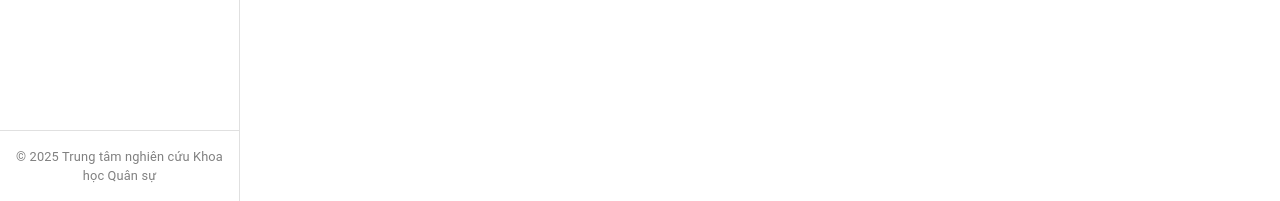
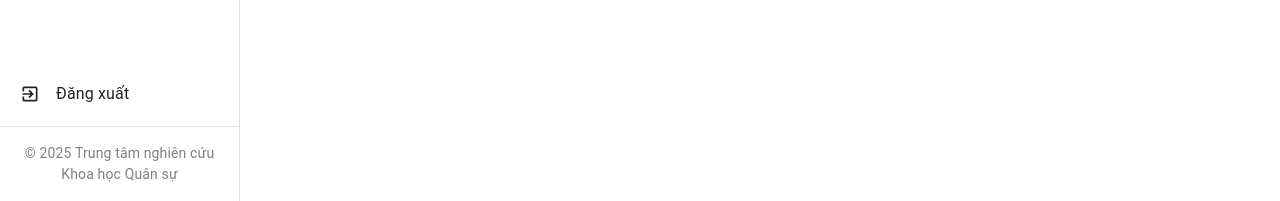
Before and after one commit to fightforfreedom2k3/frontend_employee, a React (Vite) app: page /attendance in a window 1280 px wide. Shown: the part 599-800 px from the top of the page. Built offline with nearby package versions, Linux system fonts and the light colour scheme; no server answers.

Commit message:
fix attendance-list

```diff
--- a/src/layouts/MainLayout.tsx
+++ b/src/layouts/MainLayout.tsx
@@ -19,6 +19,7 @@ import PeopleIcon from '@mui/icons-material/People';
 import BusinessIcon from '@mui/icons-material/Business';
 import DescriptionIcon from '@mui/icons-material/Description';
 import { Link, Outlet, useLocation } from 'react-router-dom';
+import ExitToAppIcon from '@mui/icons-material/ExitToApp';
 
 const drawerWidth = 240;
 
@@ -28,17 +29,27 @@ export default function MainLayout() {
   const location = useLocation(); // Lấy URL hiện tại
   const role = localStorage.getItem('role');
 
+  //Xử lí giao diện mobi
   const handleDrawerToggle = () => {
     setMobileOpen(!mobileOpen);
   };
 
-  // Danh sách menu
+  //Xử lí đăng xuất
+  const handleLogout = () => {
+    //add thêm gọi api đăng xuất ở đây
+    localStorage.clear();
+    window.location.href = '/login';
+  };
+
+  // Danh sách màn hình theo role
   const menuItems = [
+    //dasboard
     {
       text: 'Dashboard',
       icon: <DashboardIcon />,
       path: '/dashboard',
     },
+    //role ADMIN
     {
       text: 'Nhân viên',
       icon: <PeopleIcon />,
@@ -63,6 +74,8 @@ export default function MainLayout() {
       path: '/attendance',
       role: 'ADMIN',
     },
+    //role DEPARTMENT_MANAGER
+    //role EMPLOYEE
     {
       text: 'Lịch sử chấm công',
       icon: <DescriptionIcon />,
@@ -71,6 +84,7 @@ export default function MainLayout() {
     },
   ];
 
+  // Lọc menu theo role
   const menuItemsByRole = menuItems.filter(
     item => !item.role || item.role === role
   );
@@ -112,9 +126,35 @@ export default function MainLayout() {
           );
         })}
       </List>
+      <ListItemButton
+        className="logout-button"
+        sx={{
+          borderRadius: '8px',
+          mx: 1,
+          my: 1,
+          '&:hover': { bgcolor: theme.palette.action.hover },
+          display: 'flex',
+          alignItems: 'center',
+          padding: '6px 12px',
+          height: '48px',
+          flexGrow: 0,
+        }}
+        onClick={handleLogout}
+      >
+        <ExitToAppIcon sx={{ fontSize: '20px' }} />
+        <ListItemText
+          primary="Đăng xuất"
+          sx={{
+            ml: 2,
+            fontWeight: 'bold',
+            color: theme.palette.text.primary,
+            fontSize: '1rem',
+          }}
+        />
+      </ListItemButton>
       <Divider />
       <Box
-        sx={{ textAlign: 'center', p: 2, fontSize: '0.8rem', color: 'gray' }}
+        sx={{ textAlign: 'center', p: 2, fontSize: '0.875rem', color: 'gray' }}
       >
         © 2025 Trung tâm nghiên cứu Khoa học Quân sự
       </Box>
--- a/src/pages/Dashboard.tsx
+++ b/src/pages/Dashboard.tsx
@@ -78,7 +78,6 @@ export default function Dashboard() {
       }
     }
   }, [attendanceRecords]);
-  console.log(attendanceRecords);
 
   return (
     <Box sx={{ maxWidth: 1200, mx: 'auto', p: 2 }}>
--- a/src/pages/admin/attendance_record/AttendanceRecordList.tsx
+++ b/src/pages/admin/attendance_record/AttendanceRecordList.tsx
@@ -13,11 +13,11 @@ import {
 import { useDispatch, useSelector } from 'react-redux';
 import { AppDispatch, RootState } from '../../../store';
 import React, { useEffect, useState } from 'react';
-import { fetchAttendance } from '../../../store/attendanceSlice';
+import { fetchAllAttendanceRecords } from '../../../store/attendanceSlice';
 
 export default function AttendanceRecordList() {
   const dispatch = useDispatch<AppDispatch>();
-  const { attendanceRecords, loading, error, pagination } = useSelector(
+  const { allAttendanceRecords, loading, error, pagination } = useSelector(
     (state: RootState) => state.attendance
   );
 
@@ -29,7 +29,7 @@ export default function AttendanceRecordList() {
 
   useEffect(() => {
     dispatch(
-      fetchAttendance({
+      fetchAllAttendanceRecords({
         page: page + 1,
         size: rowsPerPage,
         sort: 'checkIn',
@@ -50,6 +50,8 @@ export default function AttendanceRecordList() {
     setRowsPerPage(parseInt(event.target.value, 10));
     setPage(0);
   };
+
+  console.log(allAttendanceRecords);
 
   //Giao diện quản lý Chấm công
   return (
@@ -90,7 +92,7 @@ export default function AttendanceRecordList() {
             </TableHead>
             {/* Body */}
             <TableBody>
-              {attendanceRecords.map(attendanceRecord => (
+              {allAttendanceRecords.map(attendanceRecord => (
                 <TableRow
                   key={attendanceRecord._id}
                   onClick={() => {}}
@@ -99,7 +101,11 @@ export default function AttendanceRecordList() {
                     '$:hover': { backgroundColor: '#f5f5f5' },
                   }}
                 >
-                  <TableCell>{attendanceRecord.employeeId}</TableCell>
+                  <TableCell>
+                    {attendanceRecord.employeeId
+                      ? attendanceRecord.employeeId.fullName
+                      : ''}
+                  </TableCell>
                   {/* Cần xử lý gọi api lấy tên phòng ban */}
                   <TableCell>Nothing</TableCell>
                   <TableCell>{attendanceRecord.checkIn}</TableCell>
--- a/src/pages/admin/employee/EmployeeList.tsx
+++ b/src/pages/admin/employee/EmployeeList.tsx
@@ -20,7 +20,6 @@ import {
   DialogActions,
   DialogContent,
   DialogTitle,
-  CircularProgress,
 } from '@mui/material';
 import { useDispatch, useSelector } from 'react-redux';
 import { AppDispatch, RootState } from '../../../store';
--- a/src/pages/employee/attendance/AttendanceHistory.tsx
+++ b/src/pages/employee/attendance/AttendanceHistory.tsx
@@ -16,7 +16,6 @@ import {
 export const AttendanceHistory = () => {
   const location = useLocation();
   const { attendanceRecords } = location.state;
-  console.log(attendanceRecords);
 
   // Hàm chuyển đổi sang giờ Việt Nam
   const convertToVietnamTime = (isoString: string): string => {
--- a/src/services/attendance.ts
+++ b/src/services/attendance.ts
@@ -1,5 +1,8 @@
 import { ApiResponse } from '../types/api';
-import { AttendanceRecord } from '../types/attendance';
+import {
+  AttendanceRecord,
+  GetAllttendanceRecordResponse,
+} from '../types/attendance';
 import api from './api';
 
 export interface CheckInData {
@@ -15,7 +18,7 @@ export const attendanceService = {
     sort = 'ASC',
     order = 'checkIn'
   ) =>
-    api.get<ApiResponse<AttendanceRecord[]>>(
+    api.get<ApiResponse<GetAllttendanceRecordResponse[]>>(
       `/attendance-record/getAllAttendanceRecord`,
       {
         params: { page, size, sort, order },
--- a/src/store/attendanceSlice.ts
+++ b/src/store/attendanceSlice.ts
@@ -1,10 +1,14 @@
 import { createAsyncThunk, createSlice } from '@reduxjs/toolkit';
-import { AttendanceRecord } from '../types/attendance';
+import {
+  AttendanceRecord,
+  GetAllttendanceRecordResponse,
+} from '../types/attendance';
 import { attendanceService, CheckInData } from '../services/attendance';
 
 interface AttendanceState {
   attendanceRecord: AttendanceRecord | null;
   attendanceRecords: AttendanceRecord[];
+  allAttendanceRecords: GetAllttendanceRecordResponse[];
   selectedAttendanceRecord: AttendanceRecord | null;
   loading: boolean;
   error: string | null;
@@ -19,6 +23,7 @@ interface AttendanceState {
 const initialState: AttendanceState = {
   attendanceRecord: null,
   attendanceRecords: [],
+  allAttendanceRecords: [],
   selectedAttendanceRecord: null,
   loading: false,
   error: null,
@@ -31,8 +36,8 @@ const initialState: AttendanceState = {
 };
 
 // fecth api get all attendance record
-export const fetchAttendance = createAsyncThunk(
-  'attendance-record/getAllAttendaceRecord',
+export const fetchAllAttendanceRecords = createAsyncThunk(
+  'attendance-record/getAllAttendaceRecords',
   async (
     {
       page,
@@ -54,7 +59,7 @@ export const fetchAttendance = createAsyncThunk(
         return rejectWithValue('Dữ liệu không hợp lệ từ server.');
       }
       return {
-        attendanceRecords: response.data.data,
+        allAttendanceRecords: response.data.data,
         total: response.data.totalCount,
       };
     } catch (error: any) {
@@ -106,15 +111,15 @@ const attendanceSlice = createSlice({
   extraReducers: builder => {
     builder
       //getAllAttendanceRecord
-      .addCase(fetchAttendance.pending, state => {
+      .addCase(fetchAllAttendanceRecords.pending, state => {
         state.loading = true;
       })
-      .addCase(fetchAttendance.fulfilled, (state, action) => {
+      .addCase(fetchAllAttendanceRecords.fulfilled, (state, action) => {
         state.loading = false;
-        state.attendanceRecords = action.payload.attendanceRecords;
+        state.allAttendanceRecords = action.payload.allAttendanceRecords;
         state.pagination.totalRecord = action.payload.total;
       })
-      .addCase(fetchAttendance.rejected, (state, action) => {
+      .addCase(fetchAllAttendanceRecords.rejected, (state, action) => {
         state.loading = false;
         state.error = action.payload as string;
       })
```
Also changed, not shown: src/types/attendance.ts (+14 -0 lines).
